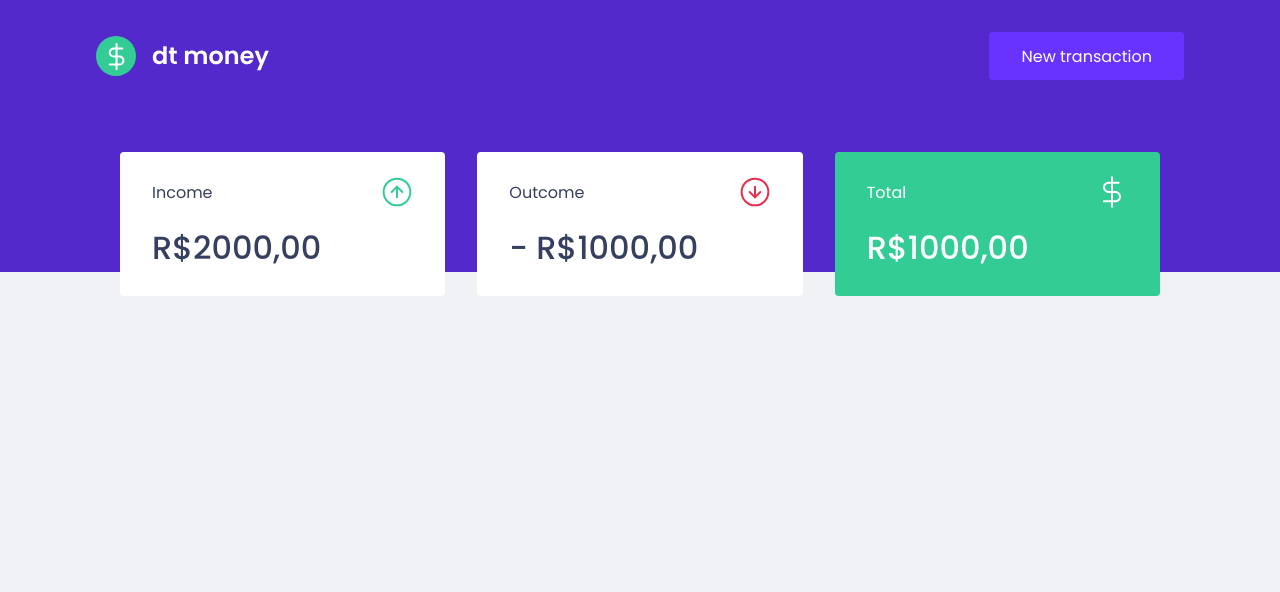
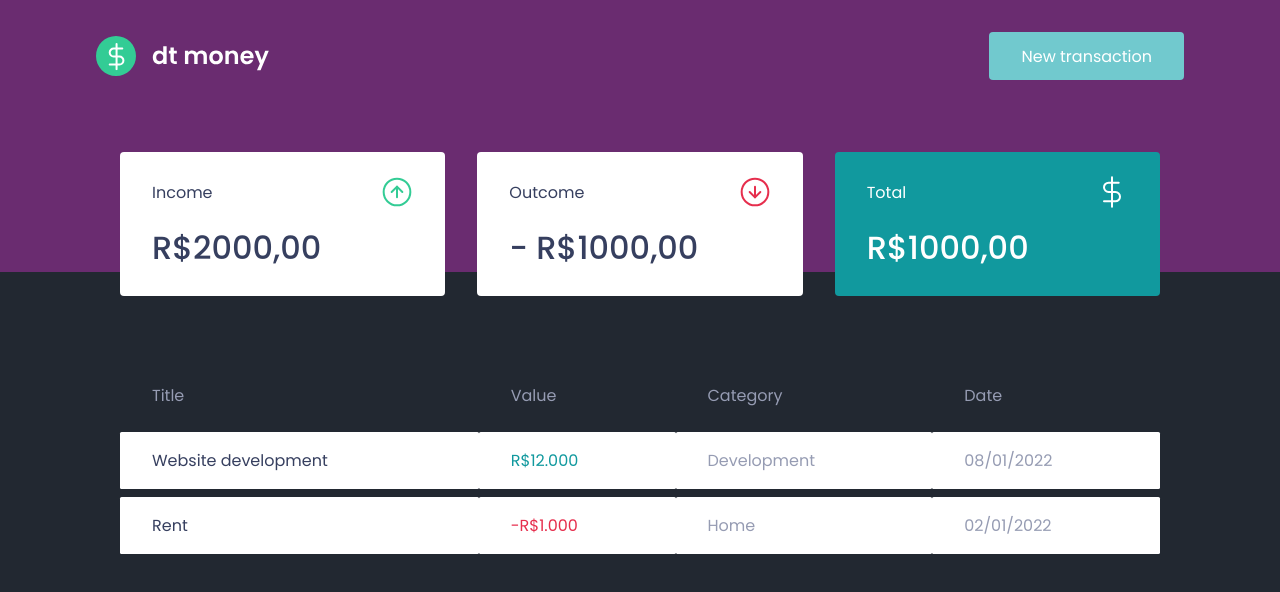
Before and after one commit to AlanPoveda/ignite-second-react-app, a React (Create React App) app: page / in a window 1280 px wide. Shown: the top 592 px of the page. Built offline with nearby package versions, Linux system fonts and the light colour scheme.

Commit message:
Add table to transctions css

```diff
--- a/src/App.tsx
+++ b/src/App.tsx
@@ -1,4 +1,3 @@
-import styled from 'styled-components'
 import { Dashboard } from './components/Dashboard';
 import { Header } from './components/Header'
 import { GlobalStyle } from  "./styles/global"
--- a/src/components/Dashboard/index.tsx
+++ b/src/components/Dashboard/index.tsx
@@ -1,11 +1,13 @@
 import { Container } from "../Dashboard/styles";
 import { Summary } from "../Summary";
+import { Transactions } from "../TransactionsTable";
 
 export const Dashboard = () => {
     return(
         <>
             <Container>
                 <Summary />
+                <Transactions />
             </Container>
         </>
     );
--- a/src/components/Header/index.tsx
+++ b/src/components/Header/index.tsx
@@ -2,7 +2,7 @@ import logoImg from '../../assets/logo.svg'
 import { Container, Content } from './styles';
 
 
-export function Header(){
+export const Header = () => {
     return(
         <Container>
             <Content>
--- /dev/null
+++ b/src/components/TransactionsTable/index.tsx
@@ -0,0 +1,33 @@
+import { Container } from "./styles";
+
+export const Transactions = () => {
+    return (
+        <Container>
+            <table>
+                <thead>
+                    <tr>
+                        <th>Title</th>
+                        <th>Value</th>
+                        <th>Category</th>
+                        <th>Date</th>
+                    </tr>
+                </thead>
+                <tbody>
+                    <tr>
+                        <td>Website development</td>
+                        <td className='deposit'>R$12.000</td>
+                        <td>Development</td>
+                        <td>08/01/2022</td>
+                    </tr>
+                    <tr>
+                        <td>Rent</td>
+                        <td className="withdraw">-R$1.000</td>
+                        <td>Home</td>
+                        <td>02/01/2022</td>
+                    </tr>
+
+                </tbody>
+            </table>
+        </Container>
+    );
+};
--- /dev/null
+++ b/src/components/TransactionsTable/styles.ts
@@ -0,0 +1,38 @@
+import styled from 'styled-components';
+
+export const Container = styled.div`
+    margin-top:4rem;
+
+    table{
+        width:100%;
+        border-spacing: 0 0.5rem;
+
+        th{
+            color: var(--text-body);
+            font-weight: 400;
+            padding: 1rem 2rem;
+            text-align: left;
+            line-height: 1.5rem;
+
+        }
+
+        td {
+            padding: 1rem 2rem ;
+            border: 0;
+            background: var(--shape);
+            color: var(--text-body);
+            border-radius: 0.1rem;
+            &:first-child {
+                color: var(--text-title);
+            }
+
+            &.withdraw{
+                color: var(--red);
+            }
+            &.deposit{
+                color: var(--green);
+            }
+        }
+    }
+
+`;
--- a/src/styles/global.ts
+++ b/src/styles/global.ts
@@ -3,12 +3,12 @@ import { createGlobalStyle } from "styled-components";
 
 export const GlobalStyle = createGlobalStyle`
     :root {
-        --background: #F0F2F5;
+        --background: #222831;
         --red: #E62E4D;
-        --green: #33CC95;
-        --blue: #5429CC;
+        --green: #11999E;
+        --blue: #6A2C70;
 
-        --blue-light: #6933FF;
+        --blue-light: #71C9CE;
 
         --text-title: #363F5F;
         --text-body: #969CB3;
```
